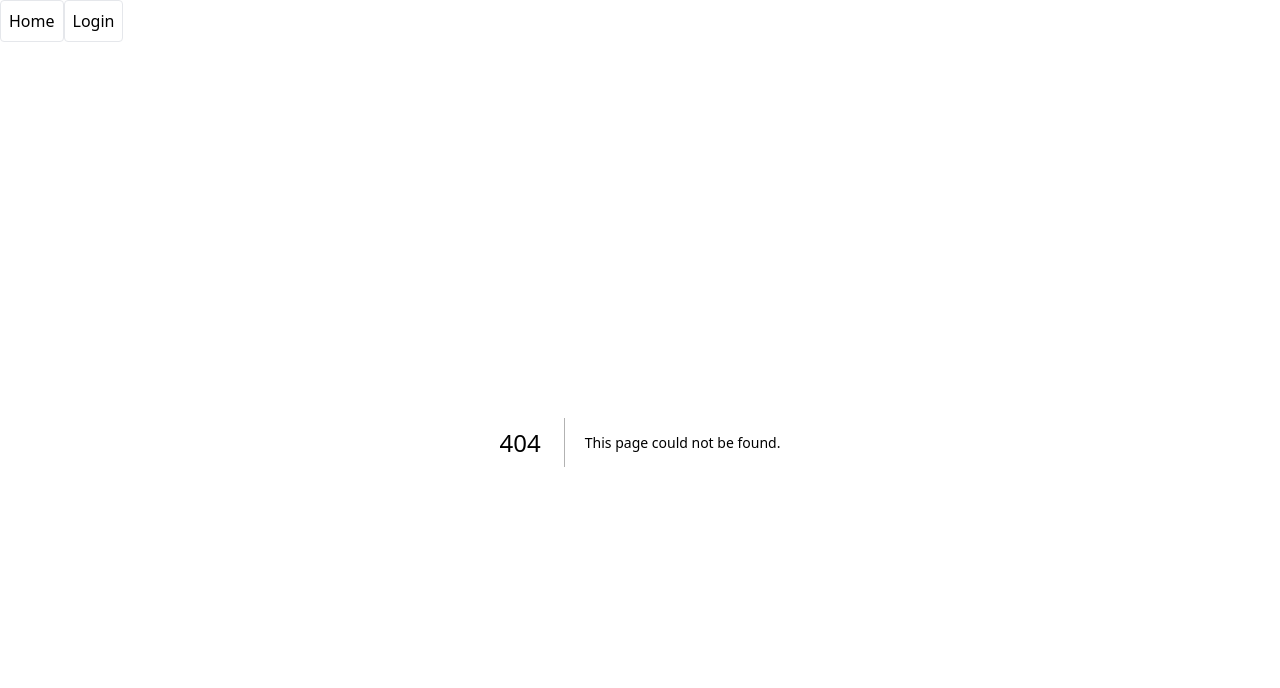
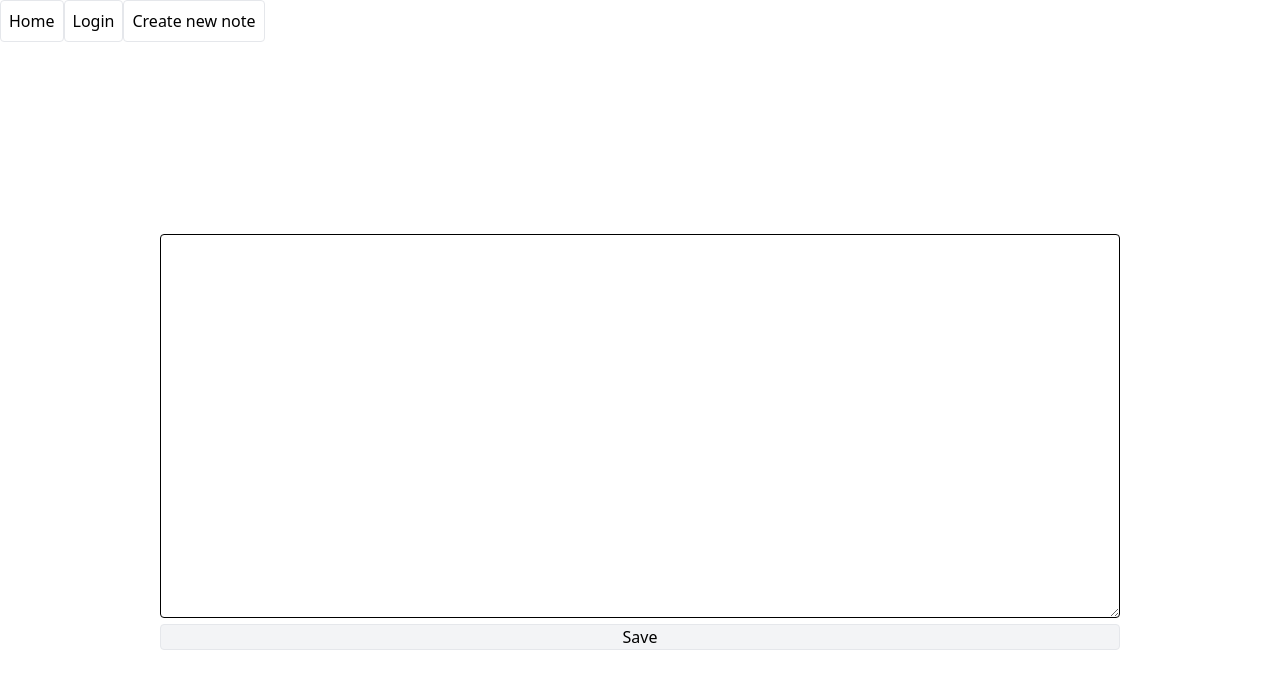
Before and after one commit to Piklo/Notes.React, a Next.js app: page /newNote in a window 1280 px wide. Before the commit this address had no page. Shown: the top 688 px of the page. Built offline with nearby package versions, Linux system fonts and the light colour scheme.

Commit message:
added newNote page added link to newNote on navbar

```diff
--- a/app/Navbar.tsx
+++ b/app/Navbar.tsx
@@ -3,6 +3,7 @@ export default function Navbar() {
     <div className="flex">
       <NavbarButton link="/" value="Home"></NavbarButton>
       <NavbarButton link="/login" value="Login"></NavbarButton>
+      <NavbarButton link="/newNote" value="Create new note"></NavbarButton>
     </div>
   );
 }
--- /dev/null
+++ b/app/newNote/page.tsx
@@ -0,0 +1,81 @@
+"use client";
+
+import { useRouter } from "next/navigation";
+import { useState } from "react";
+
+interface AddNoteResponse {
+  status: AddNoteStatus;
+}
+
+enum AddNoteStatus {
+  Failed,
+  Success,
+}
+
+export default function Page() {
+  const [text, setText] = useState("");
+  const [isFailed, setIsFailed] = useState(false);
+  const [isAdding, setIsAdding] = useState(false);
+  const router = useRouter();
+
+  const createNote = async () => {
+    console.log(text);
+
+    if (isAdding) {
+      return;
+    }
+
+    setIsAdding(true);
+
+    try {
+      const res = await fetch(`${process.env.NEXT_PUBLIC_API_URL}/addNote`, {
+        method: "post",
+        credentials: "include",
+        headers: { "content-type": "application/json" },
+        body: JSON.stringify({ value: text }),
+      });
+
+      const body = (await res.json()) as AddNoteResponse;
+
+      if (body.status != AddNoteStatus.Success) {
+        setIsFailed(true);
+        return;
+      }
+
+      router.push("/");
+    } catch (error) {
+      setIsFailed(true);
+    } finally {
+      setIsAdding(false);
+    }
+  };
+
+  return (
+    <div className="flex h-screen items-center justify-center">
+      <div className="w-3/4">
+        <textarea
+          className="h-96 w-full rounded border border-black"
+          value={text}
+          onChange={(x) => setText(x.target.value)}
+        ></textarea>
+        <button
+          className="w-full  rounded border bg-gray-100 hover:bg-gray-200"
+          onClick={createNote}
+        >
+          Save
+        </button>
+        {isFailed && (
+          <NewNoteError message="failed to add message"></NewNoteError>
+        )}
+      </div>
+    </div>
+  );
+}
+
+export function NewNoteError({ message }: { message: string }) {
+  return (
+    <div className="my-3 rounded border border-red-400 bg-red-100 p-2">
+      <span className="text-red-600">{message}</span>
+    </div>
+  );
+}
```
